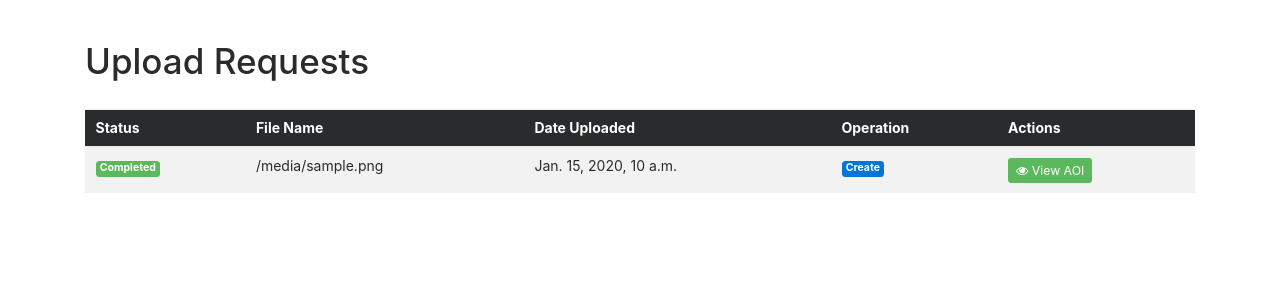
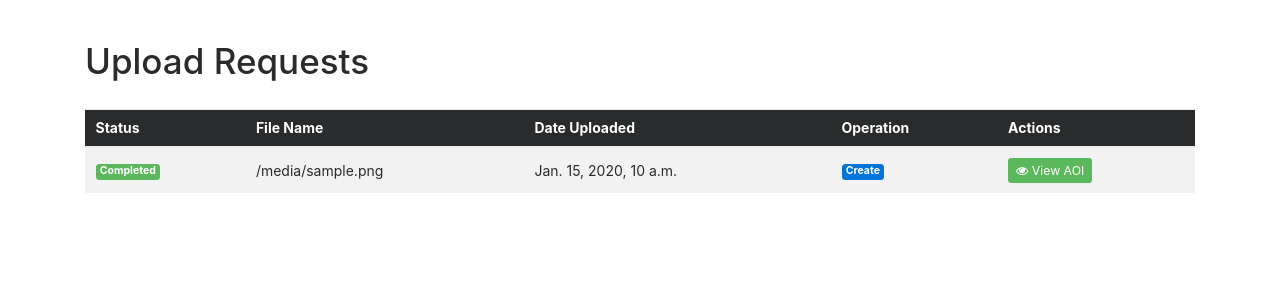
Before and after one commit to PSU-CSAR/django-ebagis, a Django app: template ebagis_ui/templates/uploadrequests.html in a window 1280 px wide. Shown: the part 48-348 px from the top of the page. Run offline with Django 3.2, Linux system fonts and the light colour scheme; the template is opened without the code that fills it: most values are stand-ins (such as "Sample title", 1, 10 or a date in 2020); parts of the project's set-up code (start-up, migrations or seed data) failed here and were passed over; some libraries are stand-ins or nearby versions.

Commit message:
center content in upload/download tables

```diff
--- a/ebagis_ui/templates/uploadrequests.html
+++ b/ebagis_ui/templates/uploadrequests.html
@@ -21,34 +21,34 @@
             {% for upload in uploads %}
             <tr>
                 {% if upload.nstatus == 'COMPLETED' %}
-                <td><span class="badge badge-success">Completed</span></td>
+                <td class="align-middle"><span class="badge badge-success">Completed</span></td>
                 {% elif upload.nstatus == 'QUEUED'  %}
-                <td><span class="badge badge-primary">Queued</span></td>
+                <td class="align-middle"><span class="badge badge-primary">Queued</span></td>
                 {% elif upload.nstatus == 'PROCESSING'  %}
-                <td><span class="badge badge-primary">Processing</span></td>
+                <td class="align-middle"><span class="badge badge-primary">Processing</span></td>
                 {% elif upload.nstatus == 'INCOMPLETE'  %}
-                <td><span class="badge badge-info">Incomplete</span></td>
+                <td class="align-middle"><span class="badge badge-info">Incomplete</span></td>
                 {% elif upload.nstatus == 'FAILED' %}
-                <td><span class="badge badge-danger">Failed</span></td>
+                <td class="align-middle"><span class="badge badge-danger">Failed</span></td>
                 {% elif upload.nstatus == 'CANCELLED' %}
-                <td><span class="badge badge-warning">Cancelled</span></td>
+                <td class="align-middle"><span class="badge badge-warning">Cancelled</span></td>
                 {% else %}
-                <td><span class="badge badge-default">Unknown</span></td>
+                <td class="align-middle"><span class="badge badge-default">Unknown</span></td>
                 {% endif %}
 
-                <td>{{ upload.filename }}</td>
-                <td>{{ upload.created_at }}</td>
+                <td class="align-middle">{{ upload.filename }}</td>
+                <td class="align-middle">{{ upload.created_at }}</td>
 
                 {% if upload.is_update %}
-                <td>
+                <td class="align-middle">
                     <span class="badge badge-info">Update</span>
                 </td>
                 {% else %}
-                <td>
+                <td class="align-middle">
                     <span class="badge badge-primary">Create</span>
                 </td>
                 {% endif %}
-                <td>
+                <td class="align-middle">
                     {% if upload.nstatus == 'COMPLETED' %}
                     <a class="btn btn-sm btn-success" href="{% url 'aoi_details' upload.get_objects_aoi_id %}" role="button"><i class="fa fa-eye" aria-hidden="true"></i> View AOI</a>
 
```
Also changed, not shown: ebagis_ui/templates/downloadrequests.html (+9 -9 lines).
